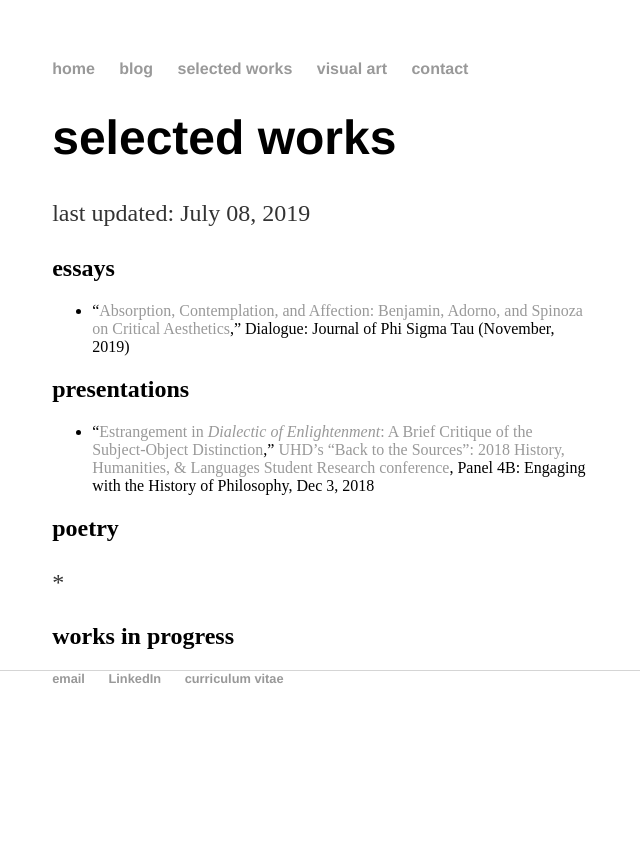
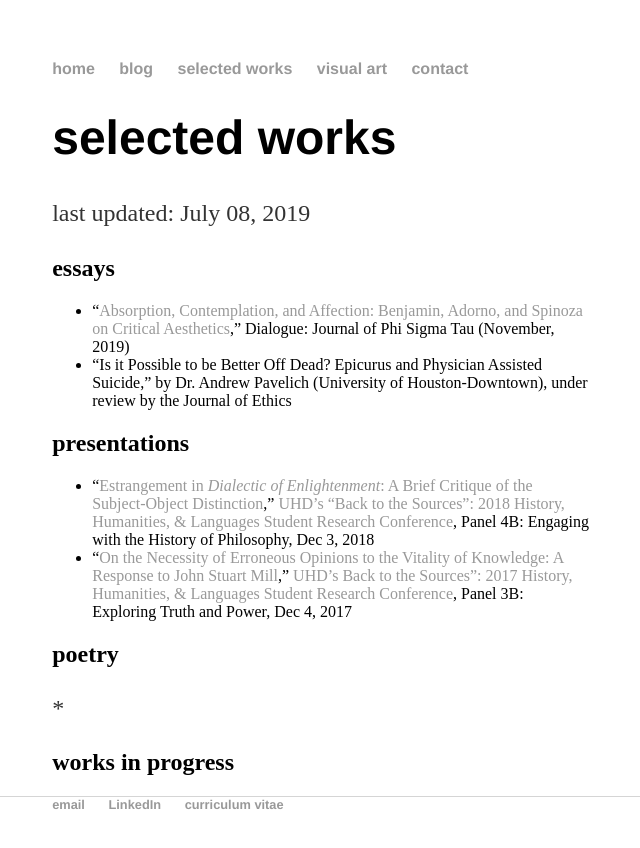
Before and after one commit to HillJustin/HillJustin.github.io, a Jekyll site: the page built from selected works/index.md, in a window 1280 px wide. Shown: the top 848 px of the page, without its empty margins (319-959 px from the left). Built offline with Jekyll 4.4.1, drawn with Linux system fonts in a browser that asks for light colours.

Commit message:
updating presentations

```diff
--- a/selected works/index.md
+++ b/selected works/index.md
@@ -11,10 +11,11 @@ last updated: July 08, 2019
 
 ## essays
 * "[Absorption, Contemplation, and Affection: Benjamin, Adorno, and Spinoza on Critical Aesthetics](assets/pdfs/2019-11-benjamin-adorno-spinoza.pdf)," Dialogue: Journal of Phi Sigma Tau (November, 2019)
+* "Is it Possible to be Better Off Dead? Epicurus and Physician Assisted Suicide," by Dr. Andrew Pavelich (University of Houston-Downtown), under review by the Journal of Ethics
 
 ## presentations
-
-* "[Estrangement in *Dialectic of Enlightenment*: A Brief Critique of the Subject-Object Distinction](assets/pdfs/2018-12-03-estrangement.pdf)," [UHD's "Back to the Sources": 2018 History, Humanities, & Languages Student Research conference](https://www.uhd.edu/academics/humanities/about/departments/hhl/Documents/2018-HHL-Student-Resaerch-Conference-PROGRAM.pdf), Panel 4B: Engaging with the History of Philosophy, Dec 3, 2018
+* "[Estrangement in *Dialectic of Enlightenment*: A Brief Critique of the Subject-Object Distinction](assets/pdfs/2018-12-03-estrangement.pdf)," [UHD's "Back to the Sources": 2018 History, Humanities, & Languages Student Research Conference](https://www.uhd.edu/academics/humanities/about/departments/hhl/Documents/2018-HHL-Student-Resaerch-Conference-PROGRAM.pdf), Panel 4B: Engaging with the History of Philosophy, Dec 3, 2018
+* "[On the Necessity of Erroneous Opinions to the Vitality of Knowledge: A Response to John Stuart Mill](assets/pdfs/2017-12-04-erroneous-opinions.pdf)," [UHD's Back to the Sources": 2017 History, Humanities, & Languages Student Research Conference](assets/pdfs/2017-12-04-conference-program.pdf), Panel 3B: Exploring Truth and Power, Dec 4, 2017
 
 ## poetry
 *
```
Also changed, not shown: 1 other file.
